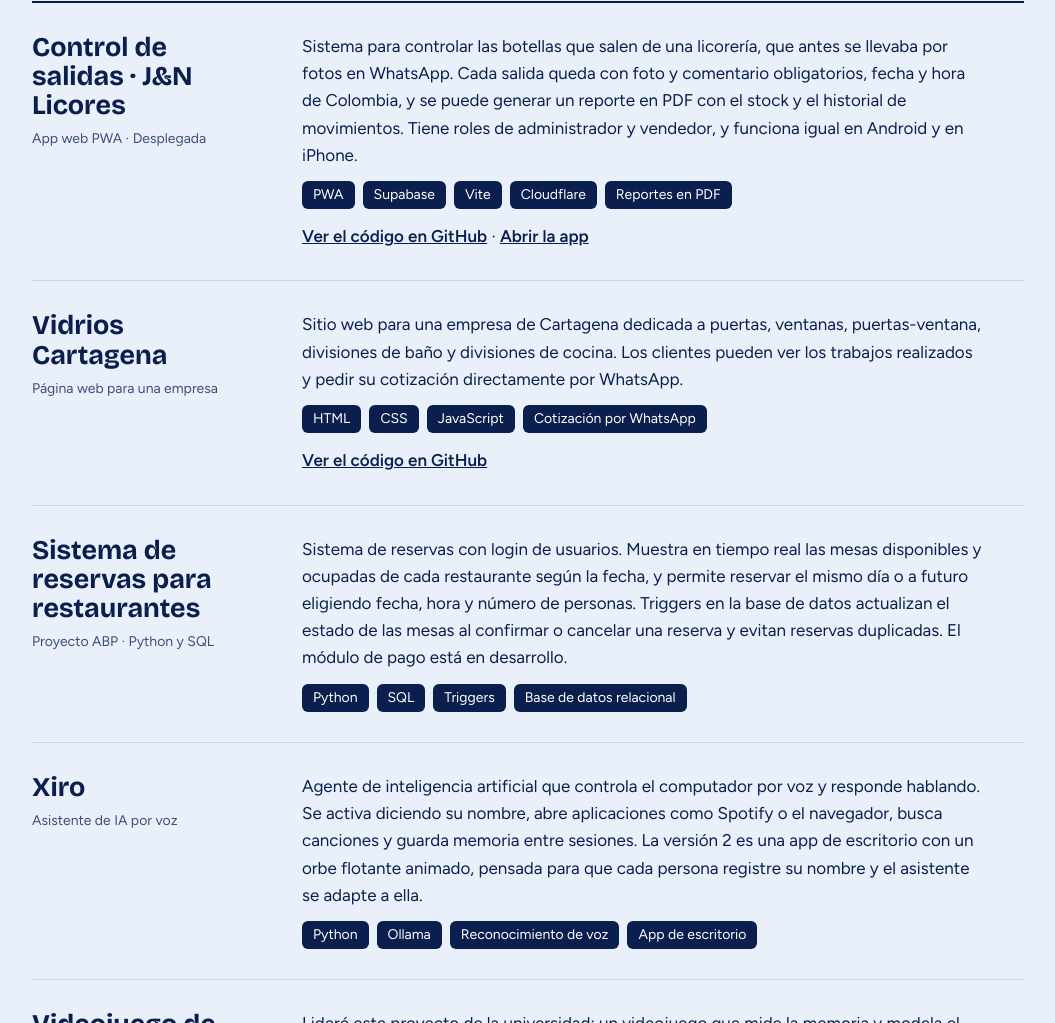
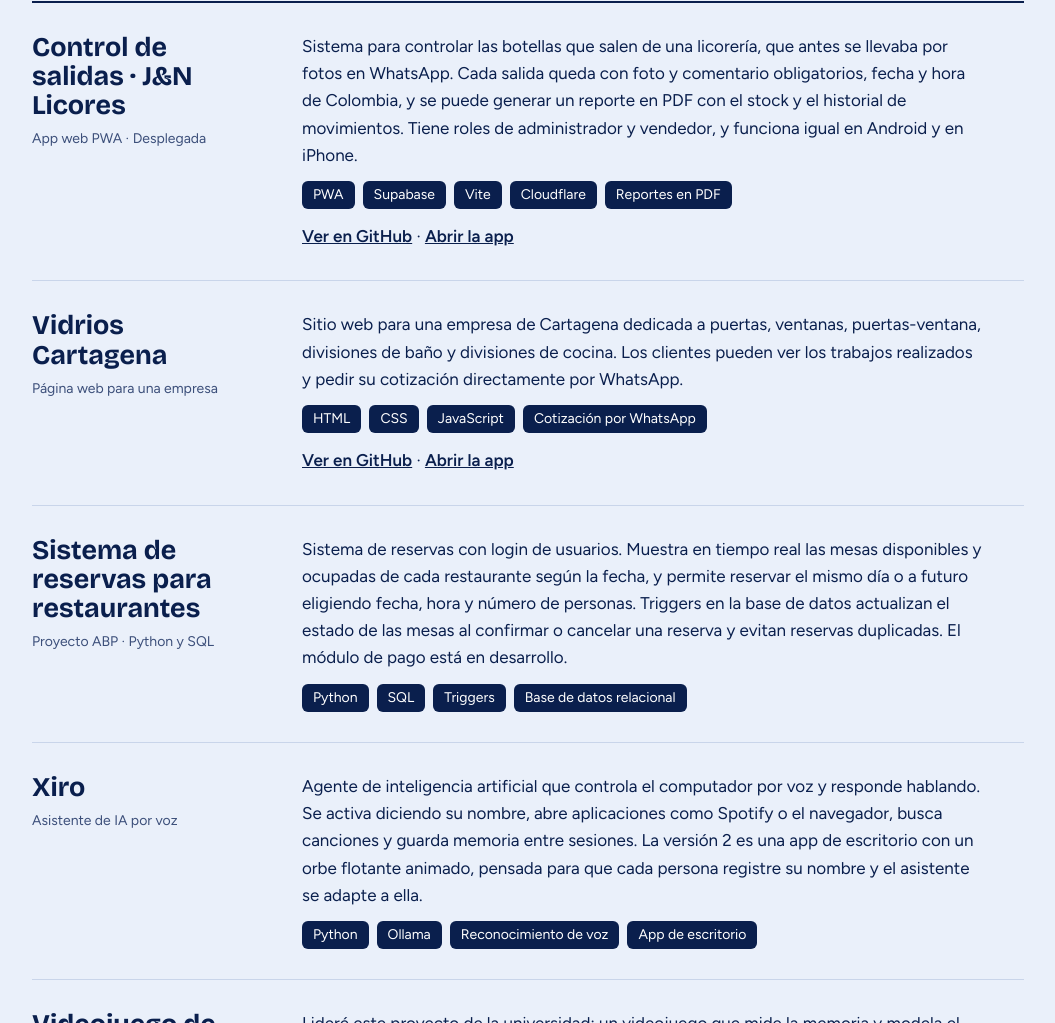
Before and after one commit to Dalmirok47/Portafolio-profesional-, a plain HTML site: page index.html in a window 1280 px wide. Shown: the part 1402-2425 px from the top of the page, without its empty margins (112-1167 px from the left). Drawn offline with nearby package versions, Linux system fonts and the light colour scheme.

Commit message:
Actualizar index.html

```diff
--- a/index.html
+++ b/index.html
@@ -172,7 +172,7 @@ footer{background:var(--navy-deep);color:#9FB2DB;font-size:14px;padding:22px 0 c
         <div>
           <p>Sistema para controlar las botellas que salen de una licorería, que antes se llevaba por fotos en WhatsApp. Cada salida queda con foto y comentario obligatorios, fecha y hora de Colombia, y se puede generar un reporte en PDF con el stock y el historial de movimientos. Tiene roles de administrador y vendedor, y funciona igual en Android y en iPhone.</p>
           <ul class="chips"><li>PWA</li><li>Supabase</li><li>Vite</li><li>Cloudflare</li><li>Reportes en PDF</li></ul>
-          <p style="margin:12px 0 0"><a class="go" href="https://github.com/Dalmirok47/Licoreria-control">Ver el código en GitHub</a> · <a class="go" href="https://licoreria-control.dalmirok47.workers.dev">Abrir la app</a></p>
+          <p style="margin:12px 0 0"><a class="go" href="https://github.com/Dalmirok47/Licoreria-control">Ver en GitHub</a> · <a class="go" href="https://licoreria-control.dalmirok47.workers.dev">Abrir la app</a></p>
         </div>
       </article>
       <article class="row">
@@ -180,7 +180,7 @@ footer{background:var(--navy-deep);color:#9FB2DB;font-size:14px;padding:22px 0 c
         <div>
           <p>Sitio web para una empresa de Cartagena dedicada a puertas, ventanas, puertas-ventana, divisiones de baño y divisiones de cocina. Los clientes pueden ver los trabajos realizados y pedir su cotización directamente por WhatsApp.</p>
           <ul class="chips"><li>HTML</li><li>CSS</li><li>JavaScript</li><li>Cotización por WhatsApp</li></ul>
-          <p style="margin:12px 0 0"><a class="go" href="https://github.com/Dalmirok47/vidrios-cartagena">Ver el código en GitHub</a></p>
+          <p style="margin:12px 0 0"><a class="go" href="https://github.com/Dalmirok47/vidrios-cartagena">Ver en GitHub</a> · <a class="go" href="https://vidrios-cartagena.dalmirok47.workers.dev">Abrir la app</a></p>
         </div>
       </article>
       <article class="row">
```
